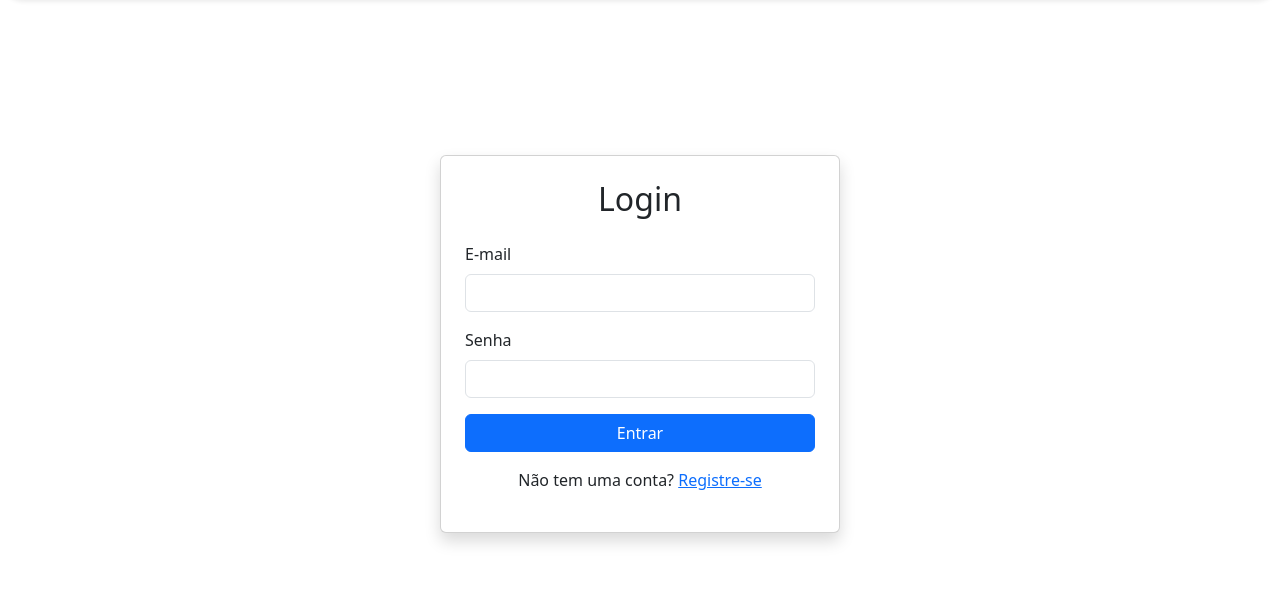
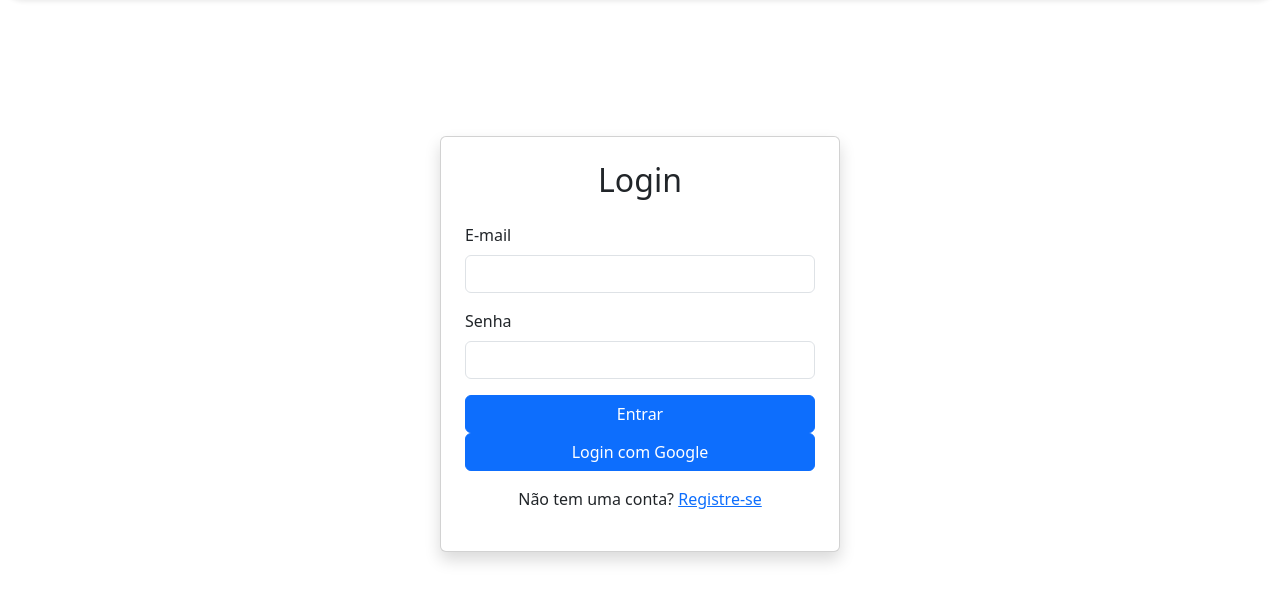
Before and after one commit to oliver00251/uairesolve, a Laravel app: page /login in a window 1280 px wide. Shown: the part 56-658 px from the top of the page. Run offline with Laravel 9, Linux system fonts and the light colour scheme; some libraries are stand-ins or nearby versions.

Commit message:
add login social

```diff
--- a/app/Http/Controllers/AuthController.php
+++ b/app/Http/Controllers/AuthController.php
@@ -14,39 +14,42 @@
 {
 
 
+    // Método para redirecionar o usuário para o Google
     public function redirectToGoogle()
     {
         return Socialite::driver('google')->redirect();
     }
 
+    // Método para receber o callback do Google e autenticar o usuário
     public function handleGoogleCallback()
     {
         try {
+            // Obtém os dados do usuário retornado pelo Google
             $googleUser = Socialite::driver('google')->user();
 
-            // Verifica se o usuário já existe no banco de dados
-            $existingUser = User::where('email', $googleUser->getEmail())->first();
+            // Verifica se o usuário já existe na base de dados
+            $user = User::where('provider', 'google')
+                ->where('provider_id', $googleUser->getId())
+                ->first();
 
-            if ($existingUser) {
-                // Se o usuário existe, loga ele
-                auth()->login($existingUser, true);
-            } else {
-                // Cria um novo usuário
-                $newUser = User::create([
+            // Se o usuário não existe, cria um novo usuário
+            if (!$user) {
+                $user = User::create([
                     'name' => $googleUser->getName(),
                     'email' => $googleUser->getEmail(),
-                    'google_id' => $googleUser->getId(),
-                    // Outros campos conforme necessário
+                    'provider' => 'google',
+                    'provider_id' => $googleUser->getId(),
                 ]);
-
-                // Loga o novo usuário
-                auth()->login($newUser, true);
             }
 
-            return redirect('/dashboard');  // Redireciona para o dashboard após o login
+            // Faz o login do usuário
+            Auth::login($user, true);
 
+            // Redireciona para a página inicial ou qualquer outra
+            return redirect()->route('home');
         } catch (\Exception $e) {
-            return redirect('/login')->with('error', 'Erro ao tentar fazer login com o Google.');
+            // Caso ocorra algum erro, redireciona com uma mensagem de erro
+            return redirect('/')->with('error', 'Erro ao tentar fazer login com o Google.');
         }
     }
     /**
@@ -128,9 +131,9 @@
 
         // Ocorrências para o usuário
         $minhasOcorrencias = Ocorrencia::where('user_id', $user->id)
-                                        ->latest()
-                                        ->whereIn('status', ['Aberta', 'Em andamento', 'Resolvida'])
-                                        ->get();
+            ->latest()
+            ->whereIn('status', ['Aberta', 'Em andamento', 'Resolvida'])
+            ->get();
 
         // Ocorrências onde o usuário comentou
         $ocorrenciasComentadas = Ocorrencia::whereHas('comentarios', function ($query) use ($user) {
@@ -166,7 +169,4 @@
             'isAdmin' // Passa se é admin ou não
         ));
     }
-
-
-
 }
--- a/resources/views/auth/login.blade.php
+++ b/resources/views/auth/login.blade.php
@@ -35,7 +35,7 @@
             </div>
             <button type="submit" class="btn btn-primary w-100">Entrar</button>
         </form>
-
+        <a href="{{ url('auth/redirect/google') }}" class="btn btn-primary">Login com Google</a>
         <div class="mt-3 text-center">
             <p>Não tem uma conta? <a href="{{ route('register') }}">Registre-se</a></p>
         </div>
--- a/routes/web.php
+++ b/routes/web.php
@@ -23,8 +23,12 @@
     return view('welcome');
 });
 
+// Redireciona para o Google
 Route::get('auth/redirect/google', [AuthController::class, 'redirectToGoogle']);
+
+// Recebe o callback do Google
 Route::get('auth/callback/google', [AuthController::class, 'handleGoogleCallback']);
+
 
 
 # Ocorrencias
```
